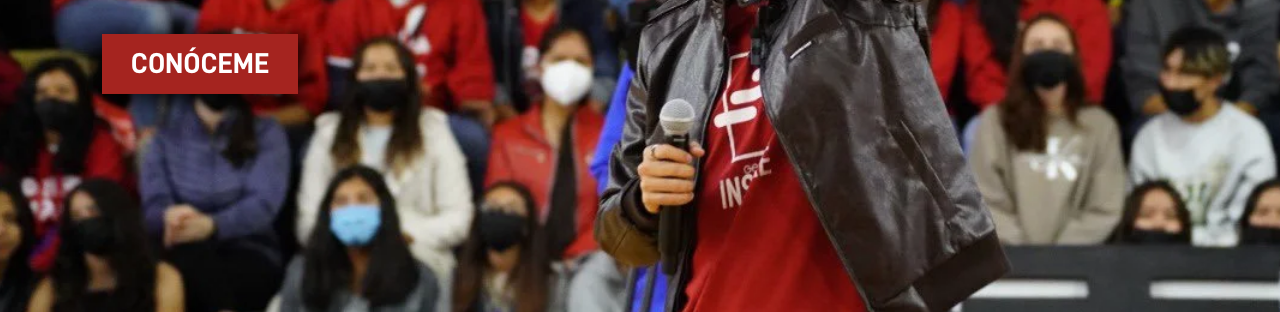
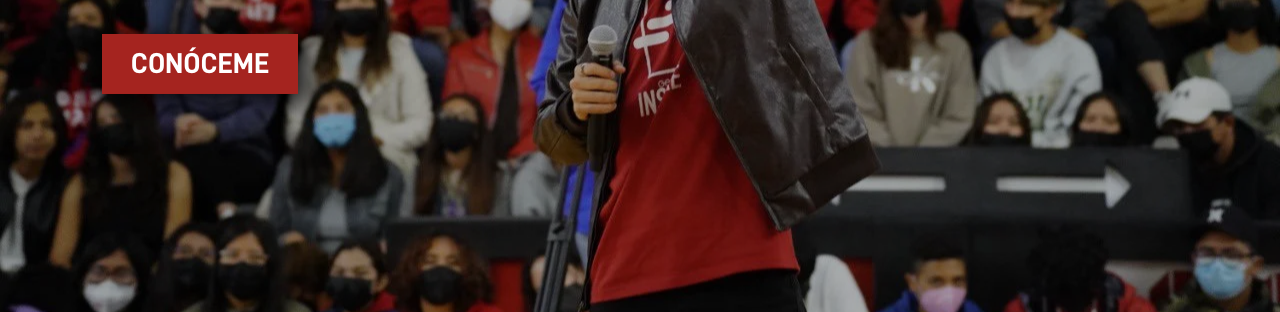
Before and after one commit to iker-landeros/webIker, a plain HTML site: page index.html in a window 1280 px wide. Shown: the part 488-800 px from the top of the page. Drawn offline with Linux system fonts and the light colour scheme.

Commit message:
Header section complete (for widescreen)

```diff
--- a/index.css
+++ b/index.css
@@ -21,12 +21,35 @@ body{
     background-color: #f5f5f5;
 }
 
-#header{
+/* #header{
     height:100vh;
     background-image: url('assets/img/0-head.webp');
     background-size: 120%;
     background-position: 18% 18%;;
     color:#fff;
+} */
+
+#header {
+    content: "";
+    position: absolute;
+    top: 0;
+    left: 0;
+    width: 100%;
+    height: 100%;
+    background-image: url('assets/img/0-head.webp');
+    background-size: cover;
+    background-position: 18% 18%;
+    opacity: 1; /* Ajusta la opacidad según tu preferencia */
+    z-index: -1;
+    color:#fff;
+}
+
+.head-bg {
+    /* position: relative; */
+    height:100vh;
+    z-index: 1;
+    background-color: rgba(0, 0, 0, 0.3); /* Fondo negro con opacidad */
+    color: #fff;
 }
 
 .slogan{
```
